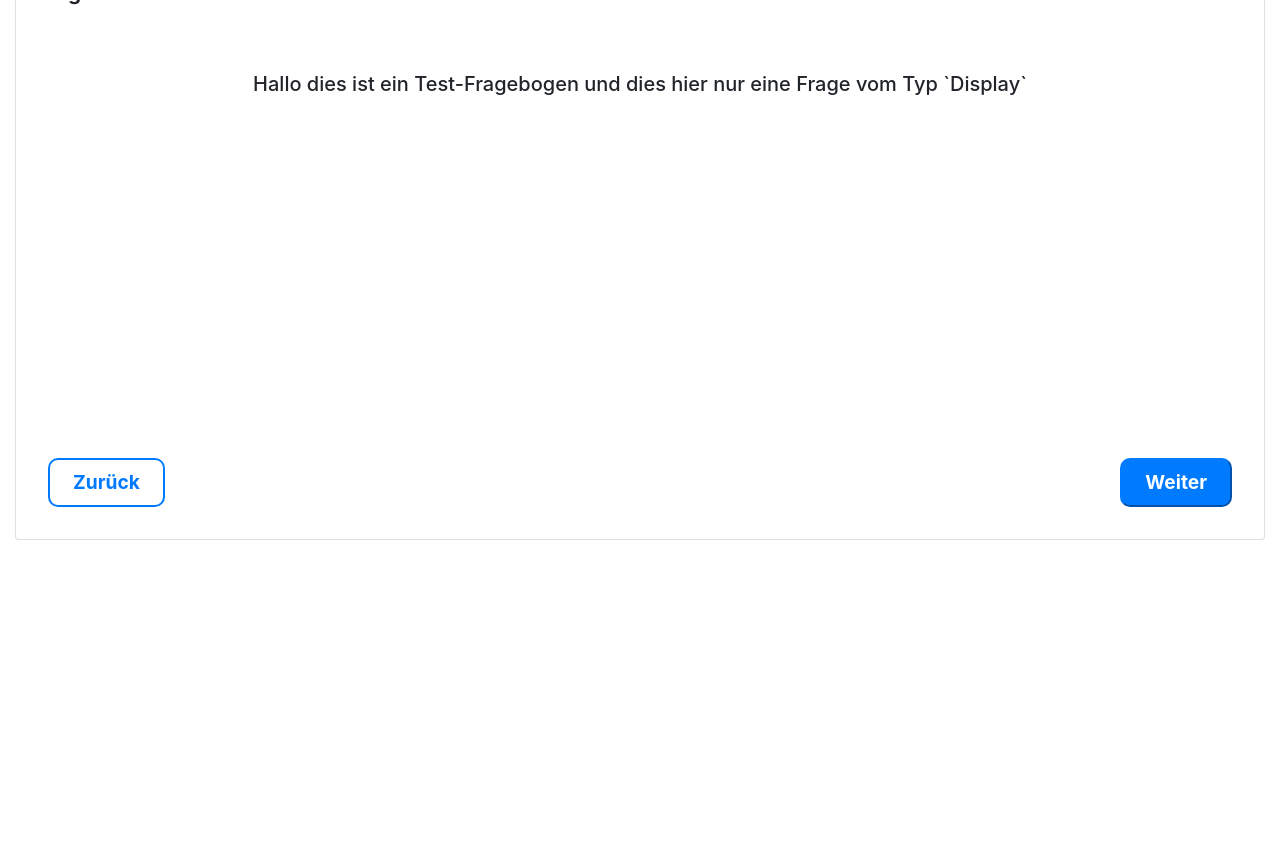
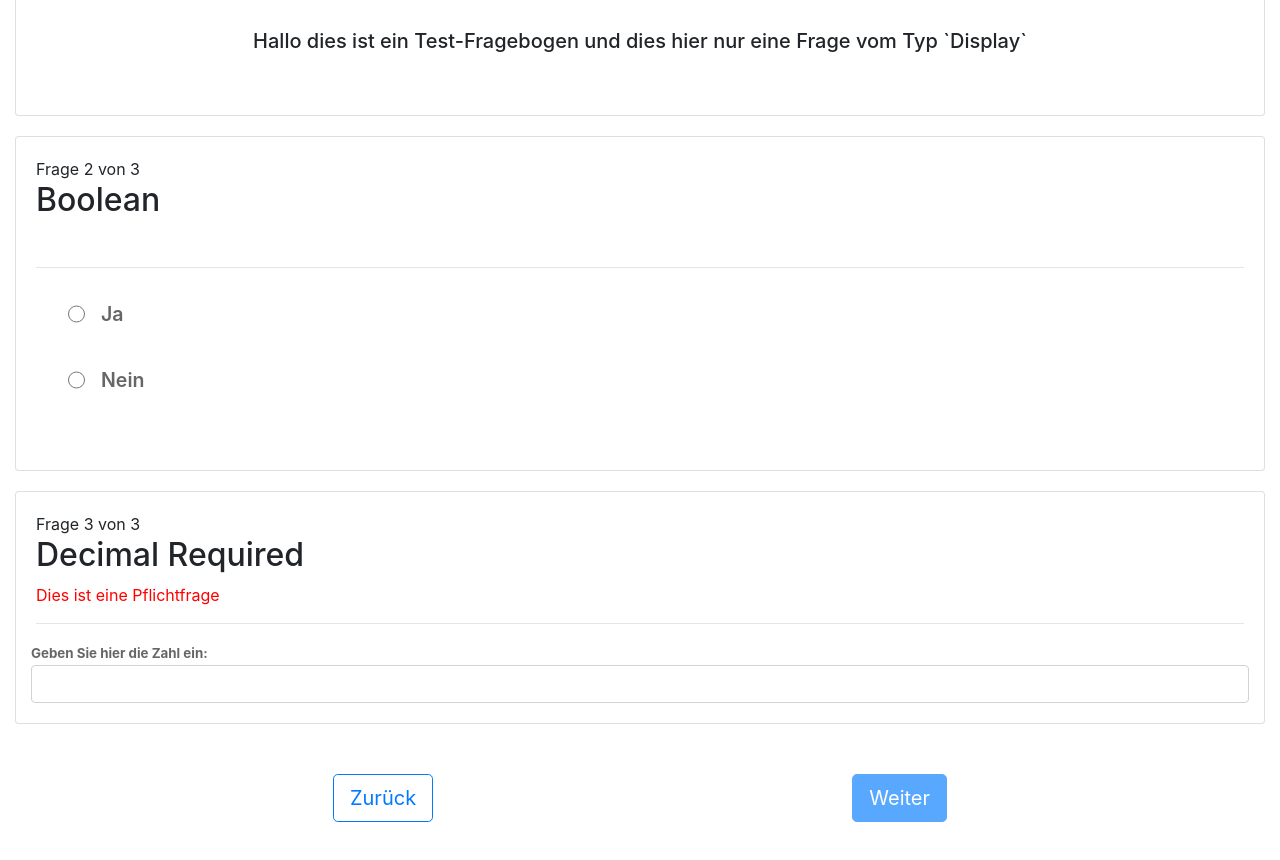
Before and after one commit to molit-institute/fhir-components, a Vue app: page /#/ in a window 1280 px wide. Shown: the part 200-1060 px from the top of the page. Before the commit the page ends 800 px from the top, so only its background shows below. Built offline with nearby package versions, Linux system fonts and the light colour scheme.

Commit message:
Fixed GroupedQuests, Fixed Stepper Counter for Display-Groups

```diff
--- a/src/components/questionnaire/FullQuestionnaire.vue
+++ b/src/components/questionnaire/FullQuestionnaire.vue
@@ -22,8 +22,6 @@
                 :secondary="secondary"
                 :danger="danger"
                 :language="language"
-                @removeRequiredAnswer="removeRequiredQuestionEvent($event)"
-                @addRequiredAnswer="addRequiredQuestionEvent($event)"
                 @answer="relayAnswer($event)"
               ></component>
             </div>
@@ -238,22 +236,6 @@ export default {
     },
 
     /**
-     * Emits new Event to give the required Question to Parent-Component
-     * to be removed from the List of answered Questions
-     */
-    removeRequiredQuestionEvent(question) {
-      this.$emit("removeRequiredAnswer", question);
-    },
-
-    /**
-     * Emits new Event to give the required Question to Parent-Component
-     * to be added to the List of answered Questions
-     */
-    addRequiredQuestionEvent(question) {
-      this.$emit("addRequiredAnswer", question);
-    },
-
-    /**
      *
      */
     backToQuestionnaireList() {
--- a/src/components/questionnaire/GroupsQuestionnaire.vue
+++ b/src/components/questionnaire/GroupsQuestionnaire.vue
@@ -18,8 +18,6 @@
         :secondary="secondary"
         :danger="danger"
         :language="language"
-        @removeRequiredAnswer="removeRequiredQuestionEvent($event)"
-        @addRequiredAnswer="addRequiredQuestionEvent($event)"
         @answer="relayAnswer($event)"
       ></component>
     </div>
@@ -38,8 +36,6 @@
             :secondary="secondary"
             :danger="danger"
             :language="language"
-            @removeRequiredAnswer="removeRequiredQuestionEvent($event)"
-            @addRequiredAnswer="addRequiredQuestionEvent($event)"
             @answer="relayAnswer($event)"
           ></component>
         </div>
@@ -78,7 +74,6 @@
         </span>
       </div>
     </div>
-    <pre>{{ questionnaire.item }}</pre>
   </div>
 </template>
 <style lang="scss" scoped>
@@ -199,6 +194,7 @@ import choiceQuestion from "./../../components/questions/ChoiceQuestion.vue";
 import stringQuestion from "./../../components/questions/StringQuestion.vue";
 import booleanQuestion from "./../../components/questions/BooleanQuestion.vue";
 import groupQuestion from "./../../components/questions/GroupQuestion.vue";
+import questionnaireResponse from "./../../util/questionnaireResponse";
 // import questionnaireResponseController from "./../../util/questionnaireResponseController";
 import Spinner from "vue-simple-spinner";
 export default {
@@ -305,44 +301,37 @@ export default {
   },
   computed: {
     filteredList() {
-      // let groupList = [];
       let newItemList = [];
-      // let lastMainGroupId = "";
-      // let filteredFlatList = [];
-      newItemList = this.filteredItemList;
-      // let flatList = this.questionnaireResponseController.createItemList(this.questionnaire.item);
-      // if (this.questionnaire && this.questionnaire.item && this.questionnaireResponse) {
-      //   console.log("----------------------------------------------");
-      //   filteredFlatList = this.filteredItemList;
-      //   //durch alle items erste ebene
-      //   for (let i = 0; i < filteredFlatList.length; i++) {
-      //     if (filteredFlatList && filteredFlatList[i].type === "group" && !filteredFlatList[i].groupId) {
-      //       //wenn item vom typ group ,dann group leeren und in groupliste abspeichern
-      //       filteredFlatList[i].item = [];
-      //       groupList.push(filteredFlatList[i]);
-      //       lastMainGroupId = filteredFlatList[i].linkId;
-      //       newItemList.push(filteredFlatList[i]);
-      //     } else if (!filteredFlatList[i].groupId) {
-      //       //no group no groupid
-      //       newItemList.push(filteredFlatList[i]);
-      //     } else if (filteredFlatList[i].groupId) {
-      //       //wenn item group id besitzt, groupliste durchsucnen,
-      //       let index = groupList.findIndex(item => item.linkId === lastMainGroupId);
-      //       if (index !== -1) {
-      //         groupList[index].item.push(filteredFlatList[i]);
-      //       }
-      //     }
-      //   }
-      //   //gruppen in liste suchen und items übertragen
-      //   for (let a = 0; a < groupList.length; a++) {
-      //     for (let b = 0; b < newItemList.length; b++) {
-      //       if (groupList[a].linkId === newItemList[b].linkId) {
-      //         newItemList[b].item = groupList[a].item;
-      //       }
-      //     }
-      //   }
-      // }
-
+      let lastMainGroupId = "";
+      // newItemList = this.filteredItemList;
+      if (this.questionnaire && this.questionnaire.item && this.questionnaireResponse) {
+        //console.log("----------------------------------------------");
+        //durch alle items erste ebene
+        for (let i = 0; i < this.filteredItemList.length; i++) {
+          if (this.filteredItemList && this.filteredItemList[i].type === "group" && !this.filteredItemList[i].groupId) {
+            //wenn item vom typ group ohne groupId,dann group leeren und in groupliste abspeichern
+            lastMainGroupId = this.filteredItemList[i].linkId;
+            //erstelle neues Object
+            let group = questionnaireResponse.Item.create();
+            //kopiere werte
+            group.linkId = this.filteredItemList[i].linkId;
+            group.definition = this.filteredItemList[i].definition;
+            group.text = this.filteredItemList[i].text;
+            group.type = "group";
+            newItemList.push(group);
+          } else if (!this.filteredItemList[i].groupId) {
+            //no group no groupid
+            newItemList.push(this.filteredItemList[i]);
+          } else if (this.filteredItemList[i].groupId) {
+            //wenn item group id besitzt in letzte mainGroup pushen,
+            //index der maingroupfinden
+            let result = newItemList.findIndex(item => item.linkId === lastMainGroupId);
+            if (result !== -1 && newItemList[result].item) {
+              newItemList[result].item.push(this.filteredItemList[i]);
+            }
+          }
+        }
+      }
       return newItemList;
     },
     /**
@@ -404,26 +393,6 @@ export default {
      */
     relayAnswer(object) {
       this.$emit("answer", object);
-    },
-
-    /**
-     * Emits new Event to give the required Question to Parent-Component
-     * to be removed from the List of answered Questions
-     */
-    removeRequiredQuestionEvent(question) {
-      this.$emit("removeRequiredAnswer", question);
-    },
-
-    /**
-     * Emits new Event to give the required Question to Parent-Component
-     * to be added to the List of answered Questions
-     */
-    addRequiredQuestionEvent(question) {
-      this.$emit("addRequiredAnswer", question);
-    },
-
-    scrollToTop() {
-      window.scrollTo(0, 0);
     },
 
     /**
--- a/src/components/questionnaire/StepperQuestionnaire.vue
+++ b/src/components/questionnaire/StepperQuestionnaire.vue
@@ -42,8 +42,6 @@
           :danger="danger"
           :language="language"
           @next="countUp"
-          @removeRequiredAnswer="removeRequiredQuestionEvent($event)"
-          @addRequiredAnswer="addRequiredQuestionEvent($event)"
           @answer="relayAnswer($event)"
         ></component>
       </div>
@@ -344,22 +342,6 @@ export default {
     },
 
     /**
-     * Emits new Event to give the required Question to Parent-Component
-     * to be removed from the List of answered Questions
-     */
-    removeRequiredQuestionEvent(question) {
-      this.$emit("removeRequiredAnswer", question);
-    },
-
-    /**
-     * Emits new Event to give the required Question to Parent-Component
-     * to be added to the List of answered Questions
-     */
-    addRequiredQuestionEvent(question) {
-      this.$emit("addRequiredAnswer", question);
-    },
-
-    /**
      * Returns a Question from the itemList
      */
     getQuestionFromItemList() {
@@ -443,11 +425,6 @@ export default {
   },
 
   watch: {
-    questionnaire() {
-      // this.itemList = questionnaireResponseController.createItemList(this.questionnaire);
-
-      this.count = 0;
-    },
     count() {
       this.setDisabled();
       // if (this.questionnaireResponse && this.itemList) {
@@ -459,6 +436,11 @@ export default {
     },
     questionnaireResponse() {
       this.setDisabled();
+    },
+    filteredItemList() {
+      if (this.filteredItemList[this.count].type !== "group" && this.count === 0) {
+        this.questionCount = 1;
+      }
     }
   },
 
@@ -476,8 +458,6 @@ export default {
       this.count = this.filteredItemList.length - 1;
       this.questionCount = this.getQuestionPositionNumber();
     }
-    //Resetting Lists to avoid leftovers
-    // this.RESET_REQUIRED_ANSWERED_QUESTIONS_LIST();
     this.setDisabled();
   },
 
--- a/src/components/questions/GroupQuestion.vue
+++ b/src/components/questions/GroupQuestion.vue
@@ -21,9 +21,10 @@
           <div class="group-title">{{ question.text }}</div>
         </div>
       </div>
-      <div class="card-margin-top" v-for="groupquestion in question.item" :key="groupquestion.linkId">
+      <transition-group name="list-complete" tag="p">
+        <span class="list-complete-item " v-for="groupquestion in question.item" :key="groupquestion.linkId">
           <!-- Checking the type of each question and displaying the question-component -->
-        <div class="card">
+          <div class="card card-margin-top">
             <div class="card-body">
               <component
                 :is="getQuestionType(groupquestion)"
@@ -37,19 +38,37 @@
                 :secondary="secondary"
                 :danger="danger"
                 :language="language"
-              @removeRequiredAnswer="removeRequiredQuestionEvent($event)"
-              @addRequiredAnswer="addRequiredQuestionEvent($event)"
                 @answer="relayAnswer($event)"
               ></component>
             </div>
           </div>
-      </div>
+        </span>
+      </transition-group>
     </div>
   </div>
 </template>
 
 <style lang="scss" scoped>
+.list-complete-item {
+  transition: all 0.45s;
+  display: flex;
+}
+
+.list-complete-enter, .list-complete-leave-to
+/* .list-complete-leave-active below version 2.1.8 */ {
+  opacity: 0;
+  transform: translateY(-40px);
+}
+
+.list-complete-leave-active {
+  opacity: 0;
+  transform: translateY(-40px);
+  position: absolute;
+  width: 100%;
+  height: 100%;
+}
 .card-margin-top {
+  width: 100%;
   margin-top: 16px;
 }
 .icon {
@@ -164,22 +183,6 @@ export default {
      */
     relayAnswer(object) {
       this.$emit("answer", object);
-    },
-
-    /**
-     * Emits new Event to give the required Question to Parent-Component
-     * to be removed from the List of answered Questions
-     */
-    removeRequiredQuestionEvent(question) {
-      this.$emit("removeRequiredAnswer", question);
-    },
-
-    /**
-     * Emits new Event to give the required Question to Parent-Component
-     * to be added to the List of answered Questions
-     */
-    addRequiredQuestionEvent(question) {
-      this.$emit("addRequiredAnswer", question);
     }
   }
 };
--- a/src/views/Home.vue
+++ b/src/views/Home.vue
@@ -5,7 +5,7 @@
     </nav>
     <div class="container-fluid">
       <molecular-report :resource="exampleReport" />
-      <questionnaire-renderer :questionnaire="questionnaire" :baseUrl="baseUrl" locale="de" mode="StepperQuestionnaire"></questionnaire-renderer>
+      <questionnaire-renderer :questionnaire="questionnaire" :baseUrl="baseUrl" locale="de" mode="FullQuestionnaire"></questionnaire-renderer>
     </div>
   </div>
 </template>
```
Lines whose indentation alone changed are shown as unchanged.
